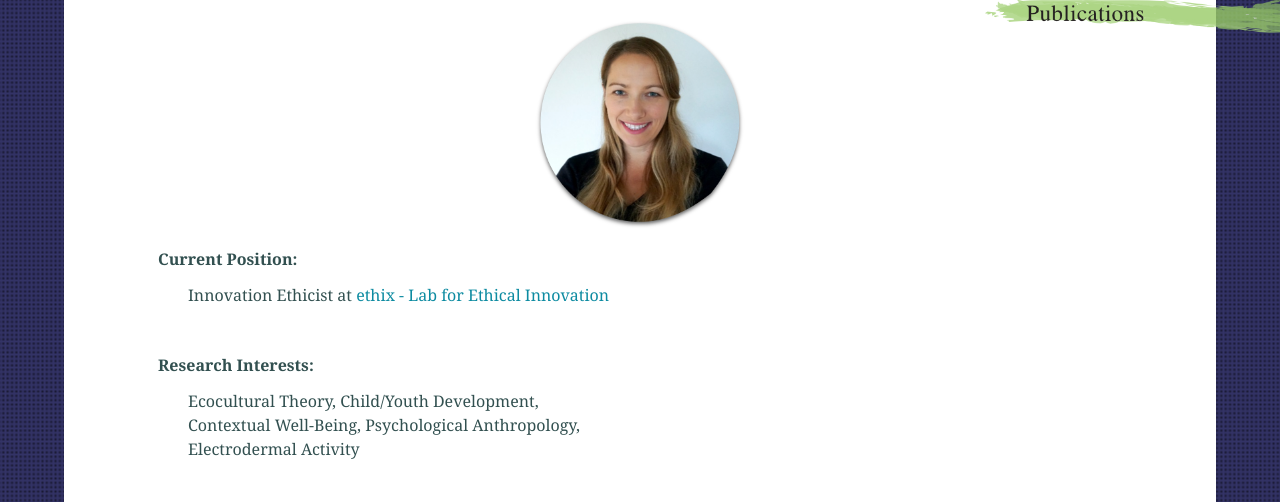
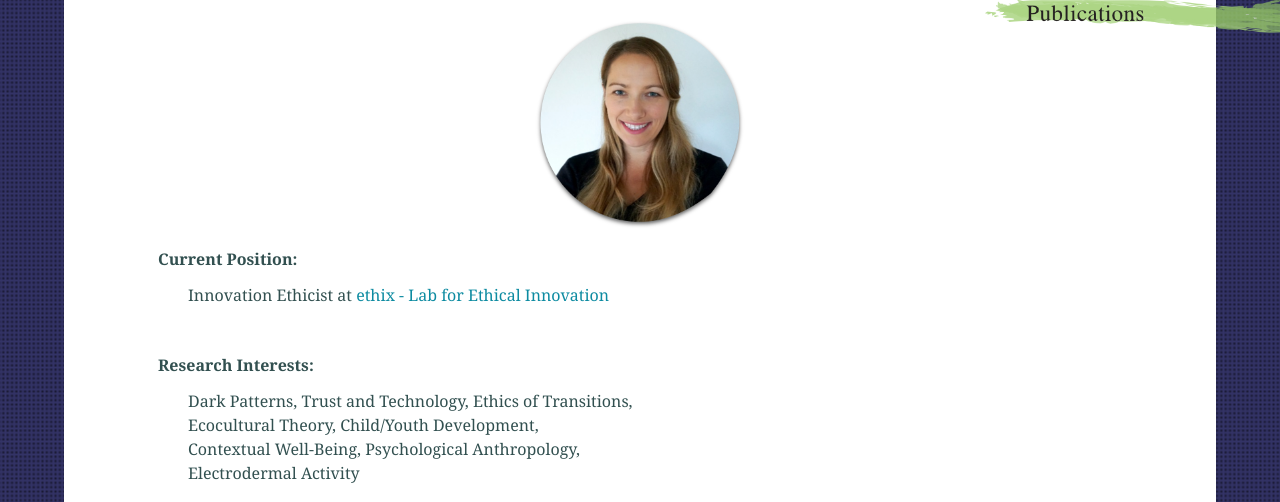
Before and after one commit to sfeisenhauer/sfeisenhauer.github.io, a plain HTML site: page index.html in a window 1280 px wide. Shown: the part 260-762 px from the top of the page. Drawn offline with Linux system fonts and the light colour scheme.

Commit message:
Update index.html

```diff
--- a/index.html
+++ b/index.html
@@ -41,7 +41,8 @@
 
 			<p class="text-indent"><b>Research Interests:</b> </p>
 			<p class="text-indent2">
-			Ecocultural Theory, Child/Youth Development,
+			Dark Patterns, Trust and Technology, Ethics of Transitions,
+			<br>Ecocultural Theory, Child/Youth Development,
 			<br>Contextual Well-Being, Psychological Anthropology,
 			<br>Electrodermal Activity
 			</p>
```
